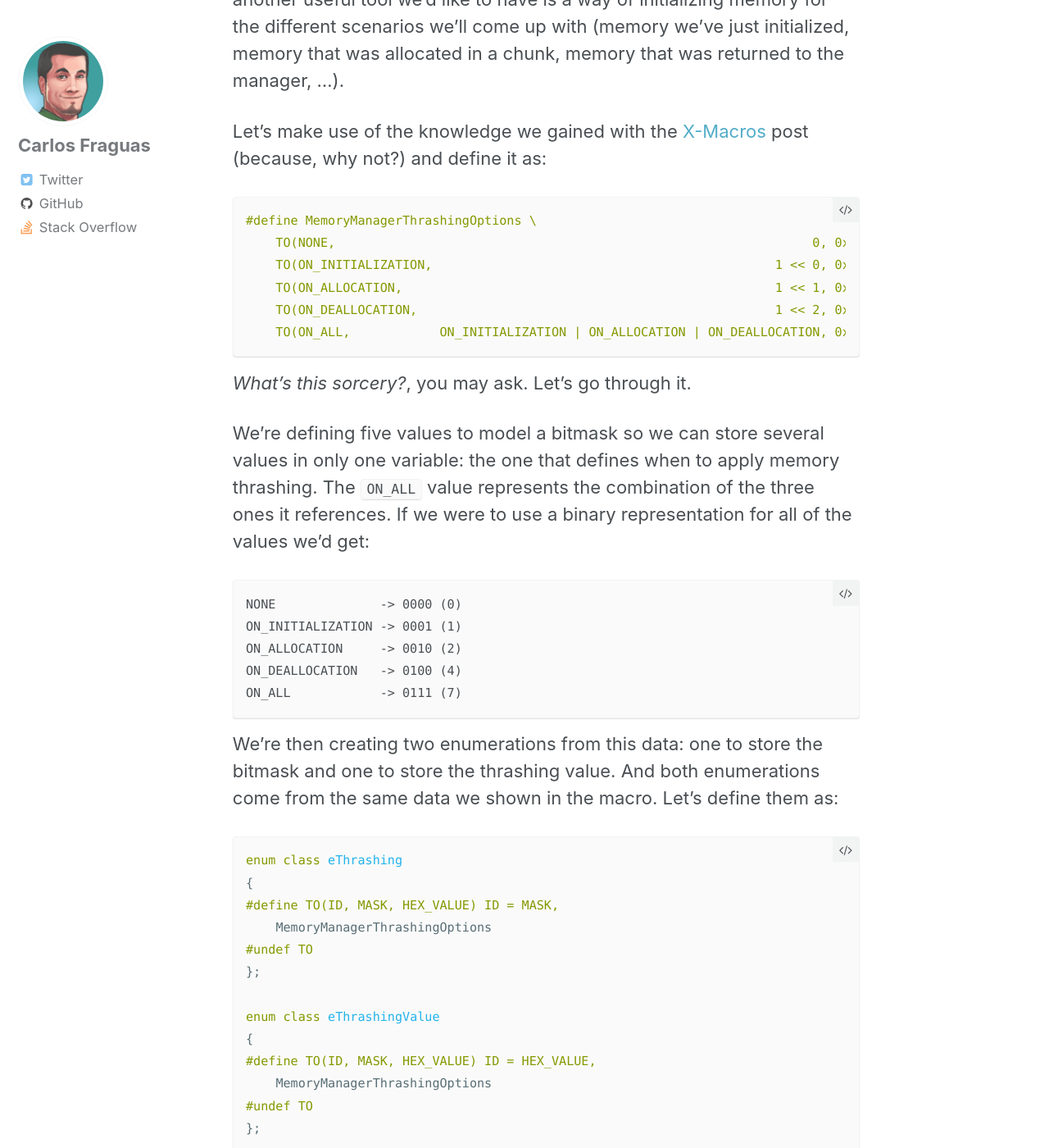
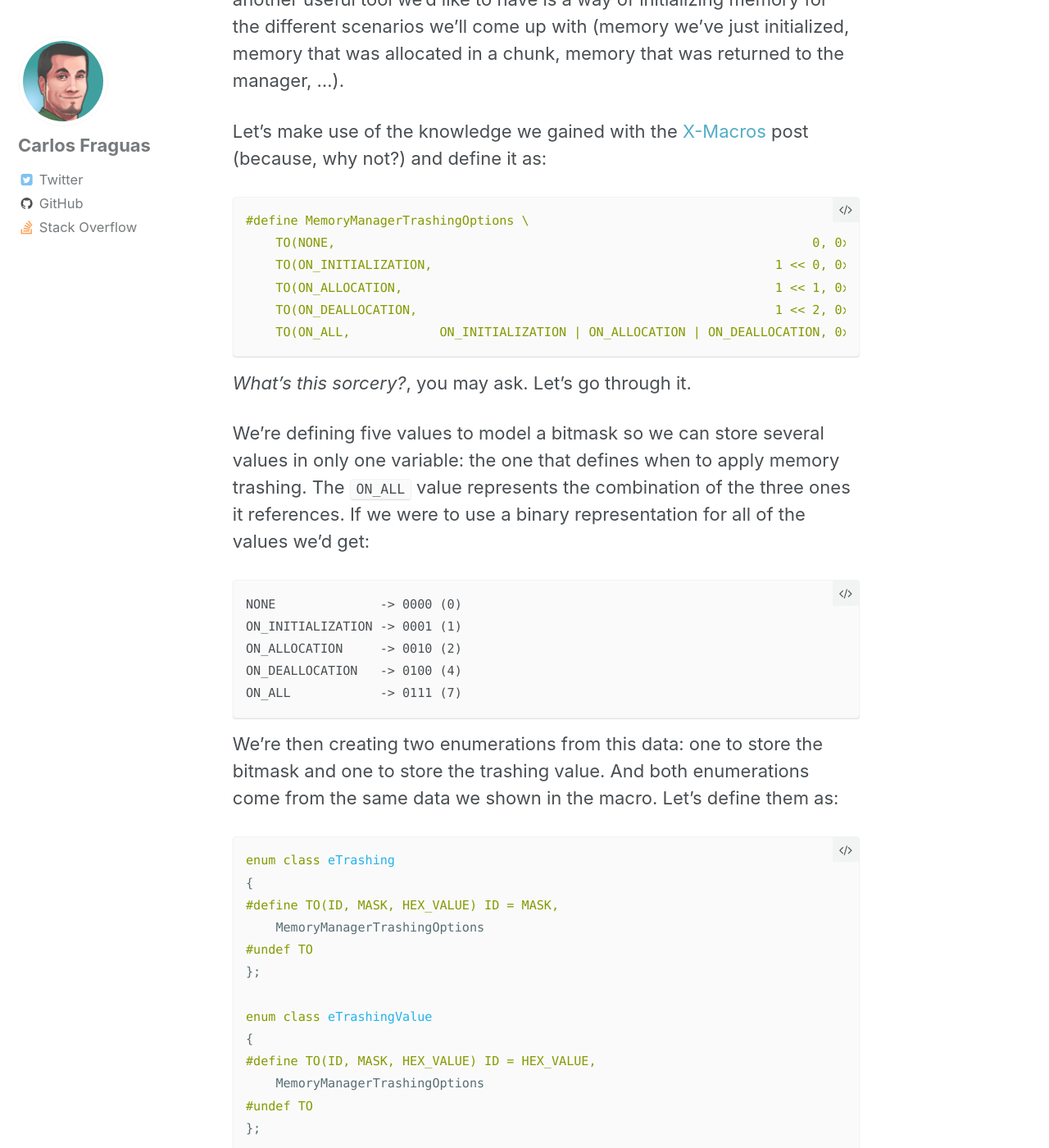
Before and after one commit to MetanoKid/coding-scars, a Jekyll site: the page built from _posts/2017-06-26-memory-manager-1.md, in a window 1280 px wide and 1400 px high, scrolled down 6343 px. Shown: the whole window at 82% size. Built offline with Jekyll 4.4.1, drawn with Linux system fonts in a browser that asks for light colours; some of the changed text lies outside the part shown.

Commit message:
Fixes spelling on trashing

```diff
--- a/_posts/2017-06-26-memory-manager-1.md
+++ b/_posts/2017-06-26-memory-manager-1.md
@@ -161,21 +161,21 @@ What happens if we use Visual Studio with the **Release x86** configuration?
 00375BC8:  10:4C:37:00:10:4C:37:00:10:4C:37:00:10:4C:37:00  .L7..L7..L7..L7.
 {% endhighlight %}
 
-Wow, what is _THAT_? That's all thrash values from the memory we've received from the OS! Where did all of the `0xCD` values go? We're not in a Debug build anymore, so we are _on the wild_! Which brings me to another piece of advice:
+Wow, what is _THAT_? That's all trash values from the memory we've received from the OS! Where did all of the `0xCD` values go? We're not in a Debug build anymore, so we are _on the wild_! Which brings me to another piece of advice:
 
 **Always initialize your variables.**
 {: .notice--primary}
 
 And regularly test Release builds!
 
-# Memory thrashing
+# Memory trashing
 
 Now that we've seen the difference between Debug and Release builds, another useful tool we'd like to have is a way of initializing memory for the different scenarios we'll come up with (memory we've just initialized, memory that was allocated in a chunk, memory that was returned to the manager, ...).
 
 Let's make use of the knowledge we gained with the [X-Macros]({{ site.baseurl }}{% post_url 2017-05-05-x-macros %}) post (because, why not?) and define it as:
 
 {% highlight c++ %}
-#define MemoryManagerThrashingOptions \
+#define MemoryManagerTrashingOptions \
     TO(NONE,                                                                0, 0xFF) \
     TO(ON_INITIALIZATION,                                              1 << 0, 0xCD) \
     TO(ON_ALLOCATION,                                                  1 << 1, 0xAA) \
@@ -185,7 +185,7 @@ Let's make use of the knowledge we gained with the [X-Macros]({{ site.baseurl }}
 
 _What's this sorcery?_, you may ask. Let's go through it.
 
-We're defining five values to model a bitmask so we can store several values in only one variable: the one that defines when to apply memory thrashing. The `ON_ALL` value represents the combination of the three ones it references. If we were to use a binary representation for all of the values we'd get:
+We're defining five values to model a bitmask so we can store several values in only one variable: the one that defines when to apply memory trashing. The `ON_ALL` value represents the combination of the three ones it references. If we were to use a binary representation for all of the values we'd get:
 
 {% highlight text %}
 NONE              -> 0000 (0)
@@ -195,43 +195,43 @@ ON_DEALLOCATION   -> 0100 (4)
 ON_ALL            -> 0111 (7)
 {% endhighlight %}
 
-We're then creating two enumerations from this data: one to store the bitmask and one to store the thrashing value. And both enumerations come from the same data we shown in the macro. Let's define them as:
+We're then creating two enumerations from this data: one to store the bitmask and one to store the trashing value. And both enumerations come from the same data we shown in the macro. Let's define them as:
 
 {% highlight c++ %}
-enum class eThrashing
+enum class eTrashing
 {
 #define TO(ID, MASK, HEX_VALUE) ID = MASK,
-    MemoryManagerThrashingOptions
+    MemoryManagerTrashingOptions
 #undef TO
 };
 
-enum class eThrashingValue
+enum class eTrashingValue
 {
 #define TO(ID, MASK, HEX_VALUE) ID = HEX_VALUE,
-    MemoryManagerThrashingOptions
+    MemoryManagerTrashingOptions
 #undef TO
 };
 {% endhighlight %}
 
-Now we can modify our constructor to receive the thrashing mask, so we can have different configurations:
+Now we can modify our constructor to receive the trashing mask, so we can have different configurations:
 
 {% highlight c++ %}
-cMemoryManager(unsigned int bytes, eThrashing thrashing = eThrashing::ON_ALL);
+cMemoryManager(unsigned int bytes, eTrashing trashing = eTrashing::ON_ALL);
 {% endhighlight %}
 
 And finally, we can apply it! Let's modify our constructor to check for this mask and apply the correct value:
 
 {% highlight c++ %}
-cMemoryManager::cMemoryManager(unsigned int bytes, eThrashing thrashing) :
+cMemoryManager::cMemoryManager(unsigned int bytes, eTrashing trashing) :
     m_memory(nullptr),
     m_totalBytesCount(bytes),
-    m_thrashing(thrashing)
+    m_trashing(trashing)
 {
     m_memory = ::new unsigned char[bytes];
 
-    if (static_cast<int>(m_thrashing) & static_cast<int>(eThrashing::ON_INITIALIZATION))
+    if (static_cast<int>(m_trashing) & static_cast<int>(eTrashing::ON_INITIALIZATION))
     {
-        memset(m_memory, static_cast<int>(eThrashingValue::ON_INITIALIZATION), m_totalBytesCount);
+        memset(m_memory, static_cast<int>(eTrashingValue::ON_INITIALIZATION), m_totalBytesCount);
     }
 }
 {% endhighlight %}
@@ -240,9 +240,9 @@ Yeah, I know what you're thinking right now. _What on Earth are all those `stati
 
 Well, we've used `enum class` to define the enumerations to have type safe values, but with it we've lost the implicit conversion to `int` (and that's a good thing!). However, since we're working with these typed values as a bitmask, we need to be able to use the `&` operator to check whether the flag is set and that operator isn't defined for enumerations.
 
-Note that we've stored the mask for all of the thrashing we're performing in `m_thrashing`. Whenever we want to check if we have to apply thrashing, we check it against the `eThrashing` enumeration and then use the value in the `eThrashingValue` enumeration.
+Note that we've stored the mask for all of the trashing we're performing in `m_trashing`. Whenever we want to check if we have to apply trashing, we check it against the `eTrashing` enumeration and then use the value in the `eTrashingValue` enumeration.
 
-### Testing thrashing
+### Testing trashing
 
 Okay! Let's give it some runs!
 
@@ -316,18 +316,18 @@ Where `Class` is the class you want to build, `pointer` is a pointer to some wri
 With this in mind, we just need to build our first chunk in our memory! Let's add it to our constructor so it looks like:
 
 {% highlight c++ %}
-cMemoryManager::cMemoryManager(unsigned int bytes, eThrashing thrashing) :
+cMemoryManager::cMemoryManager(unsigned int bytes, eTrashing trashing) :
     m_memory(nullptr),
     m_freeBytesCount(bytes - sizeof(cMemoryChunk)),
     m_totalBytesCount(bytes),
-    m_thrashing(thrashing)
+    m_trashing(trashing)
 {
     m_memory = ::new unsigned char[bytes];
 
-    // optional thrashing
-    if (static_cast<int>(m_thrashing) & static_cast<int>(eThrashing::ON_INITIALIZATION))
+    // optional trashing
+    if (static_cast<int>(m_trashing) & static_cast<int>(eTrashing::ON_INITIALIZATION))
     {
-        memset(m_memory, static_cast<int>(eThrashingValue::ON_INITIALIZATION), m_totalBytesCount);
+        memset(m_memory, static_cast<int>(eTrashingValue::ON_INITIALIZATION), m_totalBytesCount);
     }
 
     // first chunk
```
